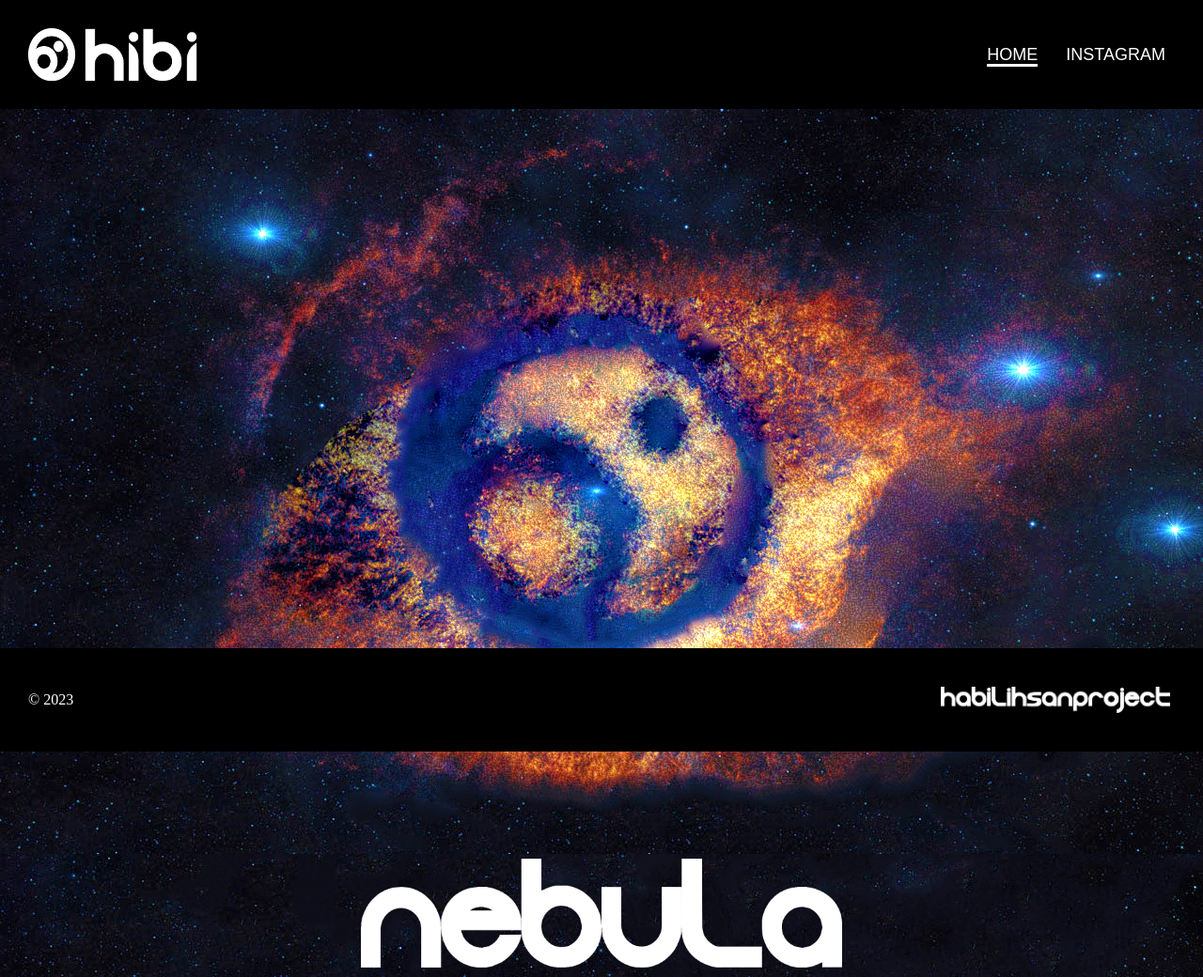
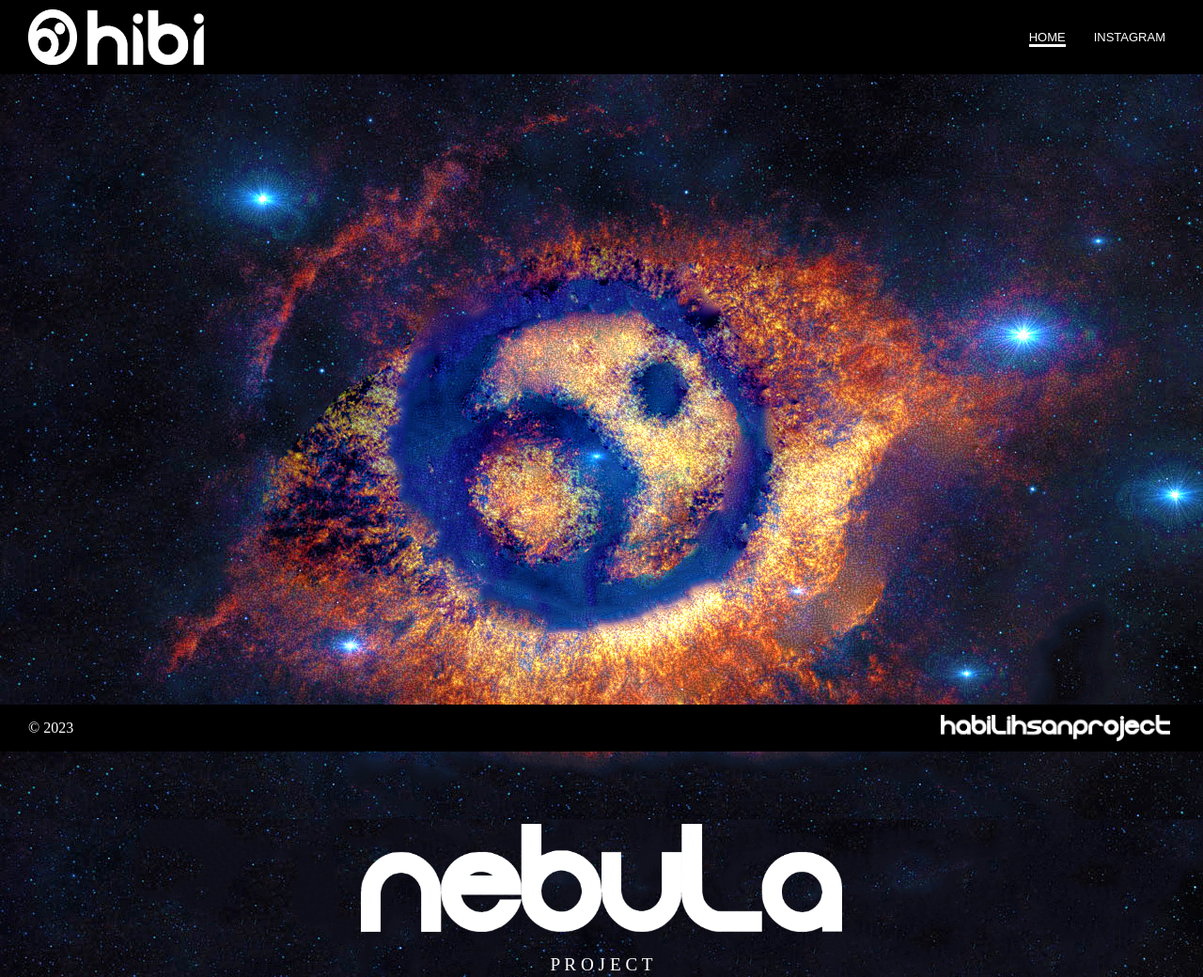
Before and after one commit to HABILIHSANPROJECT/habilihsanproject.github.io, a PHP site: page /index.html in a window 1280 px wide. Shown: the top 1040 px of the page at 94% size. Run offline with PHP 8.4, Linux system fonts and the light colour scheme.

Commit message:
Initial commit

```diff
--- a/style.css
+++ b/style.css
@@ -18,7 +18,7 @@ a:active {
 .header {
     background-color: black;
     display: flex;
-    padding: 30px;
+    padding: 10px 30px 10px;
 }
 .logo {
     float: left;
@@ -39,7 +39,7 @@ a:active {
 .menu button {
     background-color: transparent;
     margin-left: 10px;
-    font-size: large;
+    font-size: small;
     color: white;
     padding: 10px;
     width: 100%;
@@ -69,7 +69,7 @@ footer {
     background-color: black;
     position: fixed;
     display: flex;
-    padding: 30px;
+    padding: 0 30px 0;
     bottom: 0;
 }
 footer img{
```
